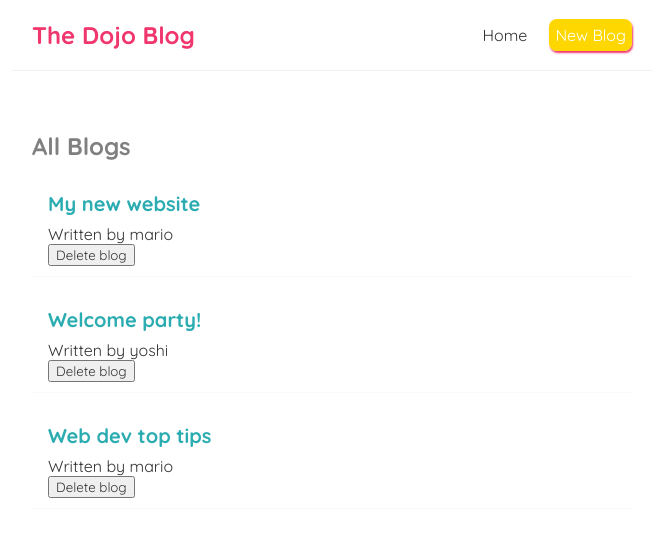
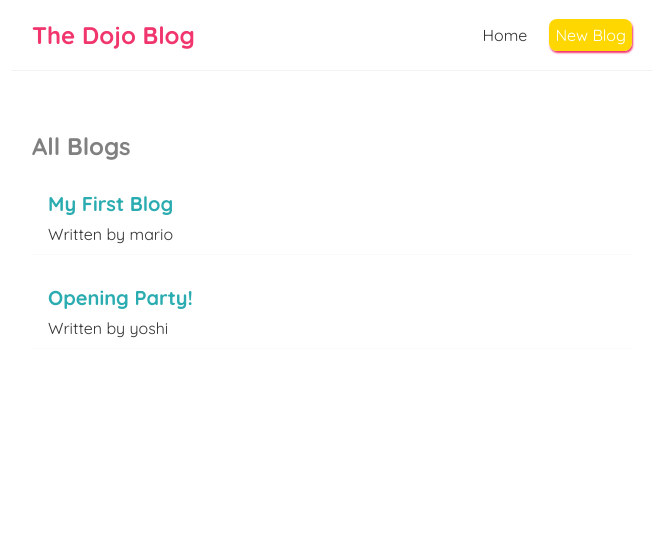
Before and after one commit to DwivediAman-exe/dojo-blog, a React (Create React App) app: page / in a window 1280 px wide. Shown: the top 536 px of the page, without its empty margins (308-973 px from the left). Built offline with nearby package versions, Linux system fonts and the light colour scheme; data requests are answered from the project's data file; the HTML template or start-up script is replaced by a standard one.

Commit message:
json-server setup

```diff
--- /dev/null
+++ b/data/db.json
@@ -0,0 +1,16 @@
+{
+  "blogs": [
+    {
+      "title": "My First Blog",
+      "body": "Why do we use it?\nIt is a long established fact that a reader will be distracted by the readable content of a page when looking at its layout. The point of using Lorem Ipsum is that it has a more-or-less normal distribution of letters, as opposed to using 'Content here, content here', making it look like readable English. Many desktop publishing packages and web page editors now use Lorem Ipsum as their default model text, and a search for 'lorem ipsum' will uncover many web sites still in their infancy. Cicero, written in 45 BC. This book is a treatise on the theory of ethics, very popular during the Renaissance. The first line of Lorem Ipsum, \"Lorem ipsum dolor sit amet..\", comes from a line in section 1.10.32.\n\nThe standard chunk of Lorem Ipsum used since the 1500s is reproduced below for those interested. Sections 1.10.32 and 1.10.33 from \"de Finibus Bonorum et Malorum\" by Cicero are also reproduced in their exact original form, accompanied by English versions from the 1914 translation by H. Rackham.",
+      "author": "mario",
+      "id": 1
+    },
+    {
+      "title": "Opening Party!",
+      "body": "Why do we use it?\nIt is a long established fact that a reader will be distracted by the readable content of a page when looking at its layout. The point of using Lorem Ipsum is that it has a more-or-less normal distribution of letters, as opposed to using 'Content here, content here', making it look like readable English. Many desktop publishing packages and web page editors now use Lorem Ipsum as their default model text, and a search for 'lorem ipsum' will uncover many web sites still in their infancy a Latin professor at Hampden-Sydney College in Virginia, looked up one of the more obscure Latin words, consectetur, from a Lorem Ipsum passage, and going through the cites of the word in classical literature, discovered the undoubtable source. Lorem Ipsum comes from sections 1.10.32 and 1.10.33 of \"de Finibus Bonorum et Malorum\" (The Extremes of Good and Evil) by Cicero, written in 45 BC. This book is a treatise on the theory of ethics, very popular during the Renaissance. The first line of Lorem Ipsum, \"Lorem ipsum dolor sit amet..\".",
+      "author": "yoshi",
+      "id": 2
+    }
+  ]
+}
--- a/package.json
+++ b/package.json
@@ -6,6 +6,7 @@
     "@testing-library/jest-dom": "^5.12.0",
     "@testing-library/react": "^11.2.6",
     "@testing-library/user-event": "^12.8.3",
+    "json-server": "^0.16.3",
     "react": "^17.0.2",
     "react-dom": "^17.0.2",
     "react-scripts": "4.0.3",
--- a/src/BlogList.js
+++ b/src/BlogList.js
@@ -1,4 +1,4 @@
-const BlogList = ({blogs, title, handleDelete}) => {
+const BlogList = ({blogs, title}) => {
 	return (
 		<div className="blog-list">
 			<h2 style={{color: 'grey'}}>{ title }</h2>
@@ -6,7 +6,6 @@
 				<div className="blog-preview" key={blog.id}>
 					<h2>{ blog.title }</h2>
 					<p>Written by { blog.author }</p>
-					<button onClick={() => handleDelete(blog.id)}>Delete blog</button>
 				</div>
 			))}
 		</div>
--- a/src/Home.js
+++ b/src/Home.js
@@ -1,22 +1,23 @@
-import { useState } from 'react';
+import { useState, useEffect } from 'react';
 import BlogList from './BlogList';
 
 const Home = () => {
 
-	const [blogs, setBlogs] = useState([
-    { title: 'My new website', body: 'lorem ipsum...', author: 'mario', id: 1 },
-    { title: 'Welcome party!', body: 'lorem ipsum...', author: 'yoshi', id: 2 },
-    { title: 'Web dev top tips', body: 'lorem ipsum...', author: 'mario', id: 3 }
-  ])
+	const [blogs, setBlogs] = useState(null)
 
-	const handleDelete = (id) => {
-		const newBlogs = blogs.filter((blog) => blog.id !== id)
-		setBlogs(newBlogs)
-	}
+	useEffect(() => {
+		fetch('http://localhost:8000/blogs')
+		.then(res => {
+			return res.json()
+		})
+		.then((data) => {
+			setBlogs(data)
+		})
+	},[]);
 
   return (
     <div className="home">
-			<BlogList blogs={blogs} title="All Blogs" handleDelete={handleDelete}/>
+			{blogs && <BlogList blogs={blogs} title="All Blogs" />}
     </div>
   );
 }
```
Also changed, not shown: 1 other file (tests, documents, lock files or other folders).
